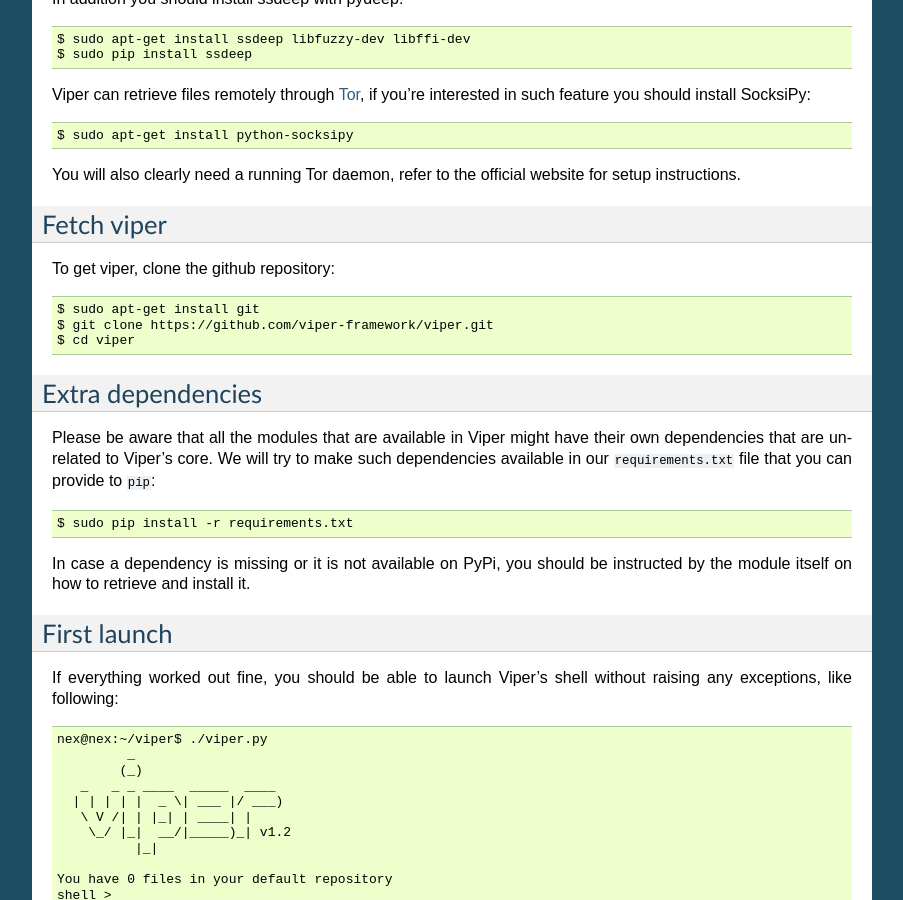
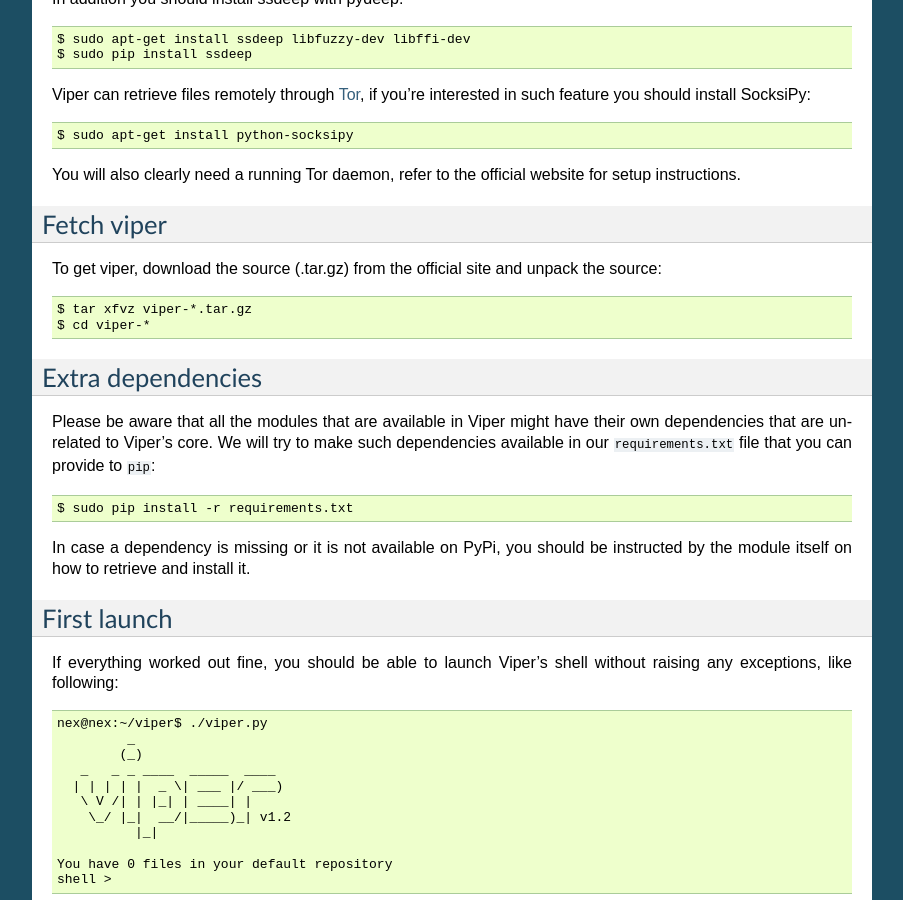
Before and after one commit to viper-framework/viper, a Sphinx documentation site: the page built from docs/source/installation/index.rst, in a window 1280 px wide and 900 px high, scrolled down 542 px. Shown: the whole window, without its empty margins (198-1101 px from the left). Built offline with Sphinx 7.4.7, drawn with Linux system fonts in a browser that asks for light colours; pages that are not in the unit, such as notebooks, are missing from menus.

Commit message:
Update index.rst
deralexxx rightfully mentioned not using git clone.

```diff
--- a/docs/source/installation/index.rst
+++ b/docs/source/installation/index.rst
@@ -31,11 +31,10 @@
 
 Fetch viper
 -------------
-To get viper, clone the github repository::
+To get viper, download the source (.tar.gz) from the official site and unpack the source::
 
-    $ sudo apt-get install git
-    $ git clone https://github.com/viper-framework/viper.git
-    $ cd viper
+    $ tar xfvz viper-*.tar.gz
+    $ cd viper-*
 
 Extra dependencies
 ------------------
```
